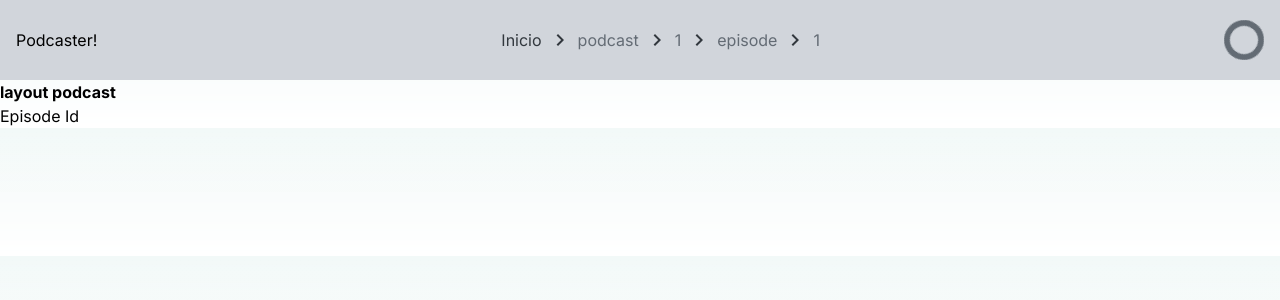
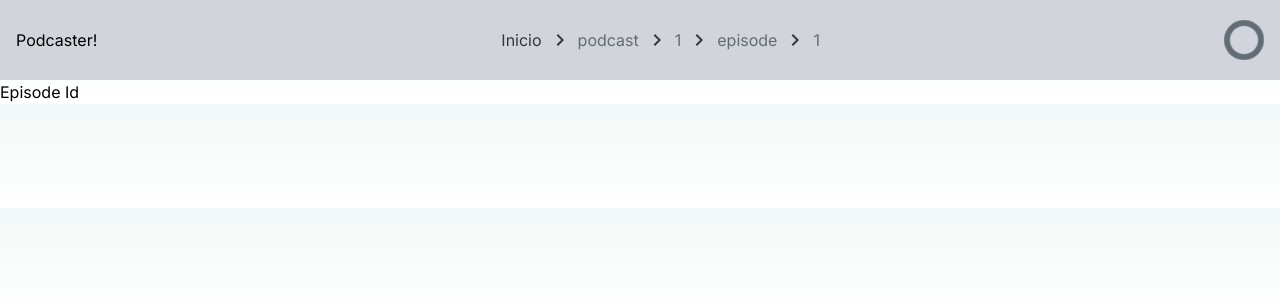
Before and after one commit to MinallW/zara-podcast-app, a Next.js app: page /podcast/1/episode/1 in a window 1280 px wide. Shown: the top 300 px of the page. Built offline with nearby package versions, Linux system fonts and the light colour scheme.

Commit message:
Get podcast, podcast page

```diff
--- a/app/components/Logo.jsx
+++ b/app/components/Logo.jsx
@@ -1,7 +1,11 @@
+import Link from "next/link";
+
 export default function Navbar() {
     return (
         <>
-        <bold>Podcaster!</bold>
+            <Link href={'/'}>
+                <bold>Podcaster!</bold>
+            </Link>
         </>
     );
 }
--- a/app/components/Podcast.jsx
+++ b/app/components/Podcast.jsx
@@ -4,6 +4,7 @@ import CardContent from '@mui/joy/CardContent';
 import CardOverflow from '@mui/joy/CardOverflow';
 import Typography from '@mui/joy/Typography';
 import Divider from '@mui/joy/Divider';
+import Link from 'next/link'
 
 function limitString(str, maxLength) {
     if (str.length <= maxLength) {
@@ -13,9 +14,9 @@ function limitString(str, maxLength) {
     }
 }
 
-export default function Podcast({ title, author, imageURL, description }) {
-    console.log(description)
+export default function Podcast({ id, title, author, imageURL, description }) {
     return (
+        <Link href={`/podcast/${id}`}>
             <Card variant="outlined" orientation='horizontal' sx={{ width: 400 }}>
                 <CardOverflow>
                     <AspectRatio ratio="1" sx={{ width: 200 }}>
@@ -33,5 +34,7 @@ export default function Podcast({ title, author, imageURL, description }) {
                     <Typography level="body-xs" color='neutral' sx={{ mt: 0.5, textAlign: 'right' }}>By: {author.label}</Typography>
                 </CardContent>
             </Card>
+        </Link>
+
     )
 }
--- a/app/page.tsx
+++ b/app/page.tsx
@@ -18,6 +18,7 @@ export default function Home() {
       { next: { revalidate: 86400 } })
       .then((res) => res.json())
       .then(({ feed }) => {
+        console.log(feed.entry)
         setData(feed.entry)
         setLoading(false)
       })
@@ -55,6 +56,7 @@ export default function Home() {
           return (
             <Podcast
               key={index}
+              id={podcast.id.attributes['im:id']}
               title={podcast['im:name']}
               author={podcast['im:artist']}
               imageURL={podcast['im:image'][2]}
--- a/app/podcast/[slug]/episode/[episodeid]/page.js
+++ b/app/podcast/[slug]/episode/[episodeid]/page.js
@@ -1,7 +1,7 @@
-export default function PodcastPage() {
+export default function PodcastEpisode({ params }) {
     return (
         <>
-            <h1>Episode Id</h1>
+            <h1>Episode Id {params.id}</h1>
         </>
     )
 }
--- a/app/podcast/[slug]/layout.js
+++ /dev/null
@@ -1,14 +0,0 @@
-import '@fontsource/inter';
-
-export default function RootLayout({
-    children,
-}) {
-    return (
-        <html lang="en">
-            <body>
-                <b>layout podcast</b>
-                {children}
-            </body>
-        </html>
-    )
-}
--- a/app/podcast/[slug]/page.js
+++ b/app/podcast/[slug]/page.js
@@ -1,7 +1,21 @@
-export default function PodcastPage() {
+async function getPodcast(id) {
+    const res = await fetch(`https://itunes.apple.com/lookup?id=${id}`)
+
+    if (!res.ok) {
+        throw new Error('Failed to fetch data')
+    }
+
+    return res.json()
+}
+
+export default async function PodcastPage({ params }) {
+    const { results } = await getPodcast(params.slug)
+    const podcast = results[0]
+
+    console.log(podcast)
     return (
         <>
-            <h1>Podcast</h1>
+            <h1>Podcast {params.slug}</h1>
         </>
     )
 }
```
Lines whose indentation alone changed are shown as unchanged.
